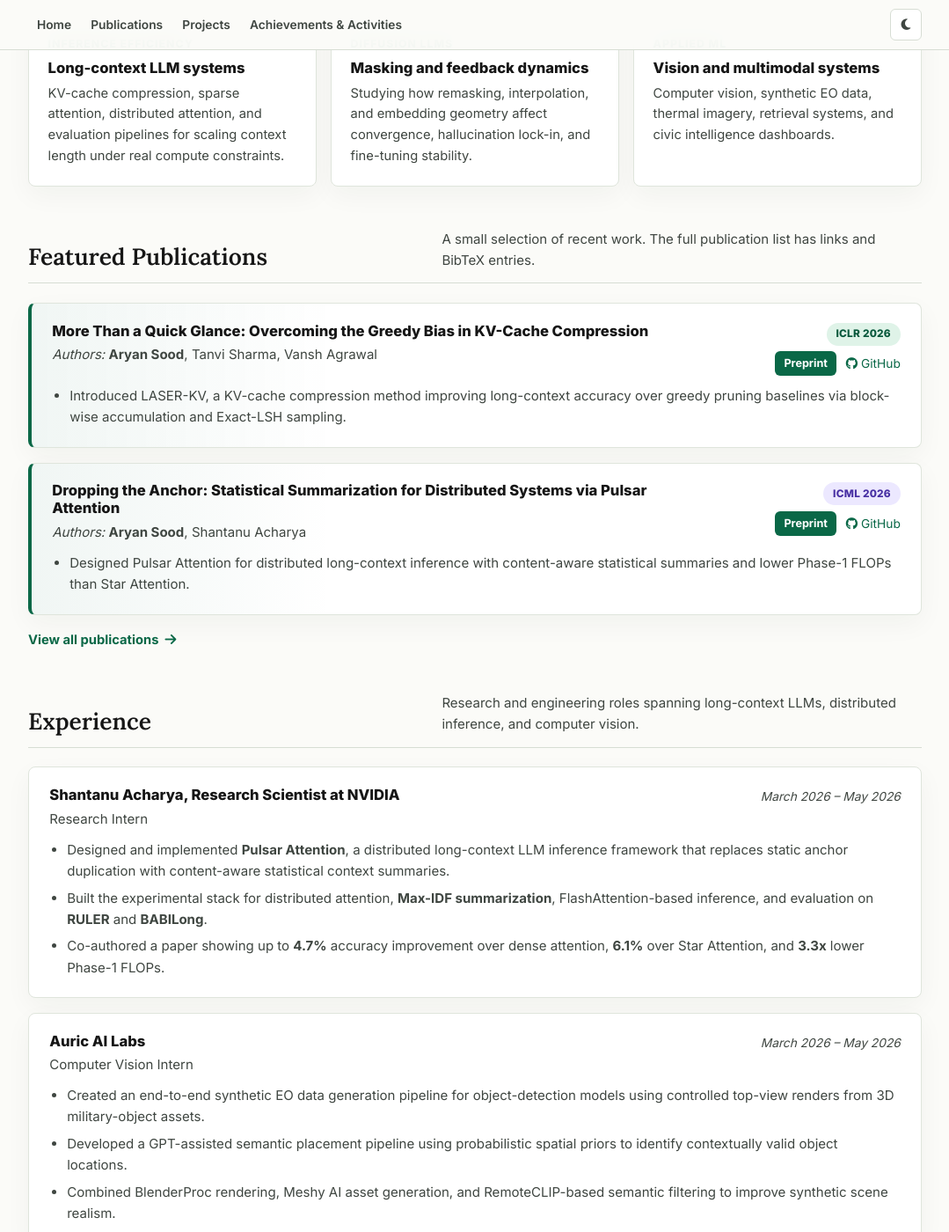
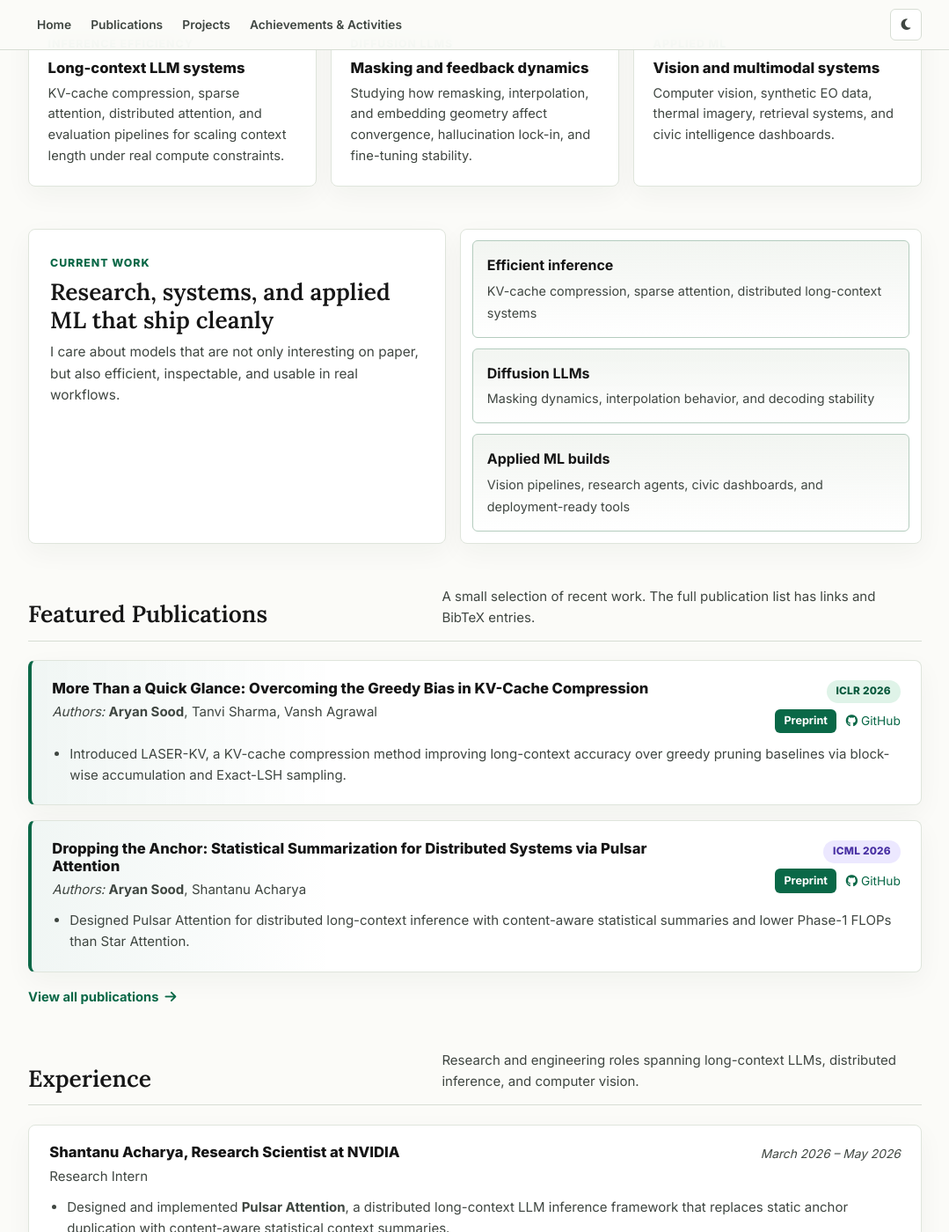
Before and after one commit to zer0-data/zer0-data.github.io, a Jekyll site: the page built from index.html, in a window 1280 px wide and 1400 px high, scrolled down 564 px. Shown: the whole window at 88% size, without its empty margins (100-1179 px from the left). Built offline with Jekyll 4.4.1, drawn with Linux system fonts in a browser that asks for light colours; some of the changed text lies outside the part shown.

Commit message:
Polish landing page layout

```diff
--- a/assets/css/style.css
+++ b/assets/css/style.css
@@ -158,6 +158,9 @@
 .hero {
     padding: 3.2rem 0 2.1rem;
     border-bottom: 1px solid var(--border-color);
+    background:
+        radial-gradient(circle at top right, rgba(109, 74, 255, 0.08), transparent 28%),
+        linear-gradient(180deg, rgba(255, 255, 255, 0.4), transparent 70%);
 }
 
 .hero-card {
@@ -334,6 +337,60 @@
     box-shadow: 0 10px 30px rgba(28, 39, 30, 0.045);
 }
 
+.overview-band {
+    display: grid;
+    grid-template-columns: minmax(0, 0.95fr) minmax(0, 1.05fr);
+    gap: 1rem;
+    align-items: stretch;
+}
+
+.overview-copy,
+.overview-list {
+    background-color: var(--surface-color);
+    border: 1px solid var(--card-border);
+    border-radius: 8px;
+    box-shadow: 0 10px 30px rgba(28, 39, 30, 0.045);
+}
+
+.overview-copy {
+    padding: 1.5rem;
+}
+
+.overview-copy h2 {
+    font-size: 1.65rem;
+    margin: 0.35rem 0 0.55rem;
+}
+
+.overview-copy p {
+    color: var(--text-secondary);
+    font-size: 0.96rem;
+    max-width: 44ch;
+}
+
+.overview-list {
+    padding: 0.8rem;
+    display: grid;
+    gap: 0.75rem;
+}
+
+.overview-item {
+    padding: 0.9rem 1rem;
+    border-radius: 6px;
+    background: linear-gradient(180deg, var(--surface-muted), transparent);
+    border: 1px solid color-mix(in srgb, var(--accent-color), var(--card-border) 80%);
+}
+
+.overview-item strong {
+    display: block;
+    margin-bottom: 0.2rem;
+    color: var(--text-primary);
+}
+
+.overview-item span {
+    color: var(--text-secondary);
+    font-size: 0.9rem;
+}
+
 .focus-item {
     padding: 1.35rem;
 }
@@ -350,6 +407,47 @@
 .compact-item p {
     color: var(--text-secondary);
     font-size: 0.93rem;
+}
+
+.compact-item {
+    height: 100%;
+    display: flex;
+    flex-direction: column;
+    justify-content: flex-start;
+}
+
+.card-kicker {
+    display: inline-flex;
+    align-self: flex-start;
+    margin-bottom: 0.55rem;
+    padding: 0.18rem 0.48rem;
+    border-radius: 999px;
+    background: color-mix(in srgb, var(--accent-color), white 88%);
+    color: var(--accent-color);
+    font-size: 0.72rem;
+    font-weight: 800;
+    letter-spacing: 0.04em;
+    text-transform: uppercase;
+}
+
+.compact-item .project-title {
+    margin-bottom: 0.45rem;
+}
+
+.card-footer {
+    margin-top: auto;
+    padding-top: 1rem;
+    display: flex;
+    justify-content: space-between;
+    align-items: flex-end;
+    gap: 0.85rem;
+}
+
+.card-tagline {
+    color: var(--text-tertiary) !important;
+    font-size: 0.82rem !important;
+    line-height: 1.45;
+    max-width: 22ch;
 }
 
 .section-action {
@@ -627,6 +725,10 @@
         align-items: start;
     }
 
+    .overview-band {
+        grid-template-columns: 1fr;
+    }
+
     .focus-grid,
     .project-grid,
     .full-grid {
@@ -684,6 +786,16 @@
         padding: 1.05rem;
     }
 
+    .overview-copy,
+    .overview-list {
+        padding: 1.05rem;
+    }
+
+    .card-footer {
+        align-items: flex-start;
+        flex-direction: column;
+    }
+
     .section-heading h2,
     section > h2 {
         font-size: 1.45rem;
--- a/index.html
+++ b/index.html
@@ -22,6 +22,30 @@
             <h3>Vision and multimodal systems</h3>
             <p>Computer vision, synthetic EO data, thermal imagery, retrieval systems, and civic intelligence dashboards.</p>
         </article>
+    </div>
+</section>
+
+<section id="landing-overview">
+    <div class="overview-band">
+        <div class="overview-copy">
+            <span class="focus-kicker">Current Work</span>
+            <h2>Research, systems, and applied ML that ship cleanly</h2>
+            <p>I care about models that are not only interesting on paper, but also efficient, inspectable, and usable in real workflows.</p>
+        </div>
+        <div class="overview-list">
+            <div class="overview-item">
+                <strong>Efficient inference</strong>
+                <span>KV-cache compression, sparse attention, distributed long-context systems</span>
+            </div>
+            <div class="overview-item">
+                <strong>Diffusion LLMs</strong>
+                <span>Masking dynamics, interpolation behavior, and decoding stability</span>
+            </div>
+            <div class="overview-item">
+                <strong>Applied ML builds</strong>
+                <span>Vision pipelines, research agents, civic dashboards, and deployment-ready tools</span>
+            </div>
+        </div>
     </div>
 </section>
 
@@ -121,19 +145,31 @@
 
     <div class="project-grid">
         <article class="item compact-item">
+            <span class="card-kicker">Civic ML</span>
             <h3 class="project-title">ParkWatch</h3>
             <p>AI-powered Bengaluru parking-enforcement intelligence dashboard with GraphSAGE hotspot forecasting, Mappls road-aware A* patrol planning, delay-exposure estimates, and exportable action plans.</p>
-            <p class="links"><a href="https://github.com/zer0-data/parkwatch" target="_blank" rel="noopener noreferrer"><i class="fab fa-github" aria-hidden="true"></i> GitHub</a></p>
+            <div class="card-footer">
+                <p class="card-tagline">Next.js, FastAPI, GraphSAGE, Mappls</p>
+                <p class="links"><a href="https://github.com/zer0-data/parkwatch" target="_blank" rel="noopener noreferrer"><i class="fab fa-github" aria-hidden="true"></i> GitHub</a></p>
+            </div>
         </article>
         <article class="item compact-item">
+            <span class="card-kicker">Research Systems</span>
             <h3 class="project-title">Research Corpus Agent</h3>
             <p>Multi-agent scientific-literature RAG over 100K+ arXiv papers with hybrid retrieval, reranking, multimodal figure/table understanding, and evaluation pipelines.</p>
-            <p class="links"><a href="https://github.com/zer0-data/Research-Corpus-Agent" target="_blank" rel="noopener noreferrer"><i class="fab fa-github" aria-hidden="true"></i> GitHub</a></p>
+            <div class="card-footer">
+                <p class="card-tagline">Multi-agent RAG, BGE, BM25, ColBERT</p>
+                <p class="links"><a href="https://github.com/zer0-data/Research-Corpus-Agent" target="_blank" rel="noopener noreferrer"><i class="fab fa-github" aria-hidden="true"></i> GitHub</a></p>
+            </div>
         </article>
         <article class="item compact-item">
+            <span class="card-kicker">Computer Vision</span>
             <h3 class="project-title">GATE-IR</h3>
             <p>Gated thermal perception pipeline routing infrared images through weather-specific enhancement before lightweight YOLO-based detection.</p>
-            <p class="links"><a href="https://github.com/zer0-data/GATE-IR" target="_blank" rel="noopener noreferrer"><i class="fab fa-github" aria-hidden="true"></i> GitHub</a></p>
+            <div class="card-footer">
+                <p class="card-tagline">Thermal imaging, enhancement, YOLO</p>
+                <p class="links"><a href="https://github.com/zer0-data/GATE-IR" target="_blank" rel="noopener noreferrer"><i class="fab fa-github" aria-hidden="true"></i> GitHub</a></p>
+            </div>
         </article>
     </div>
 
```
